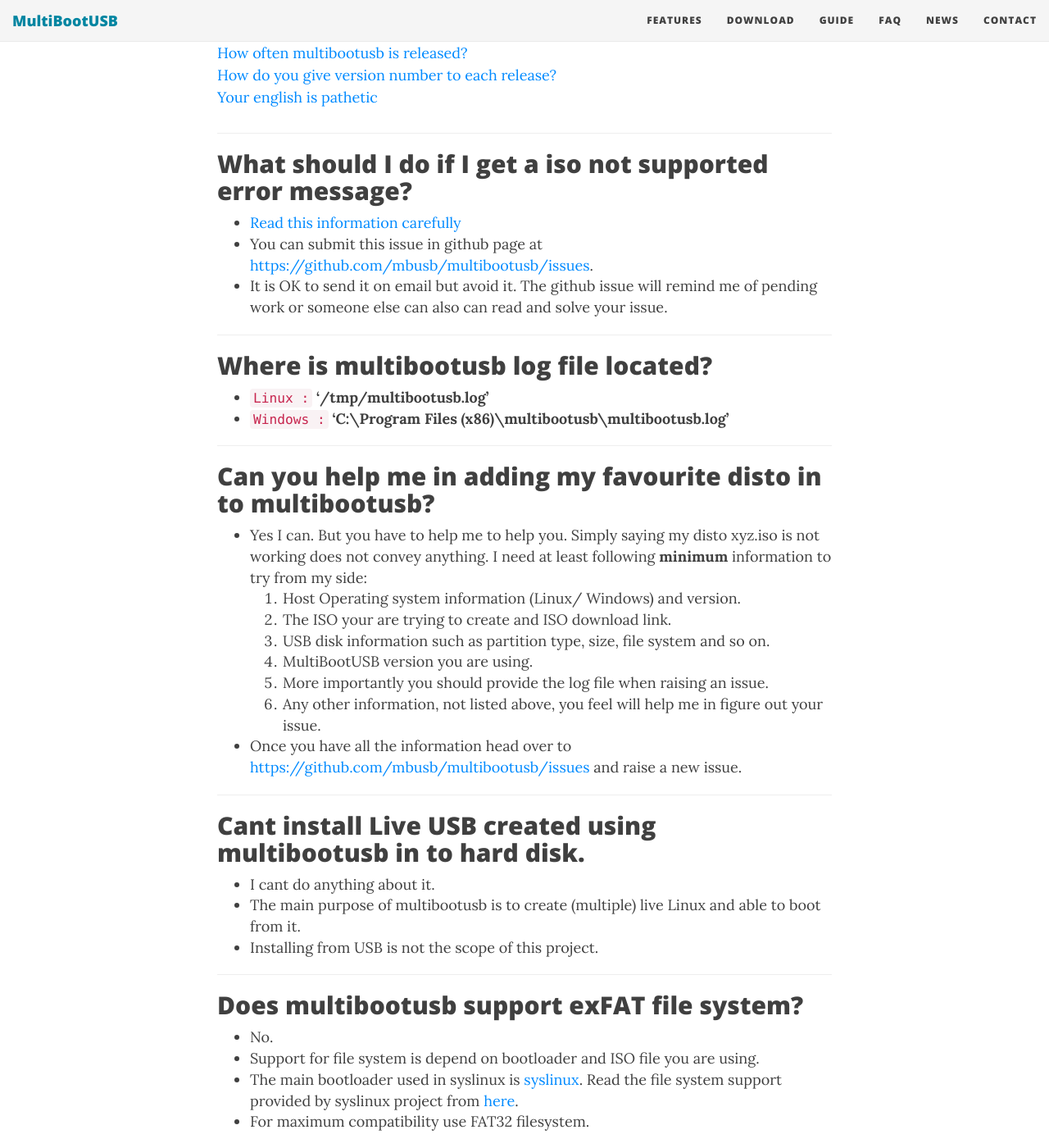
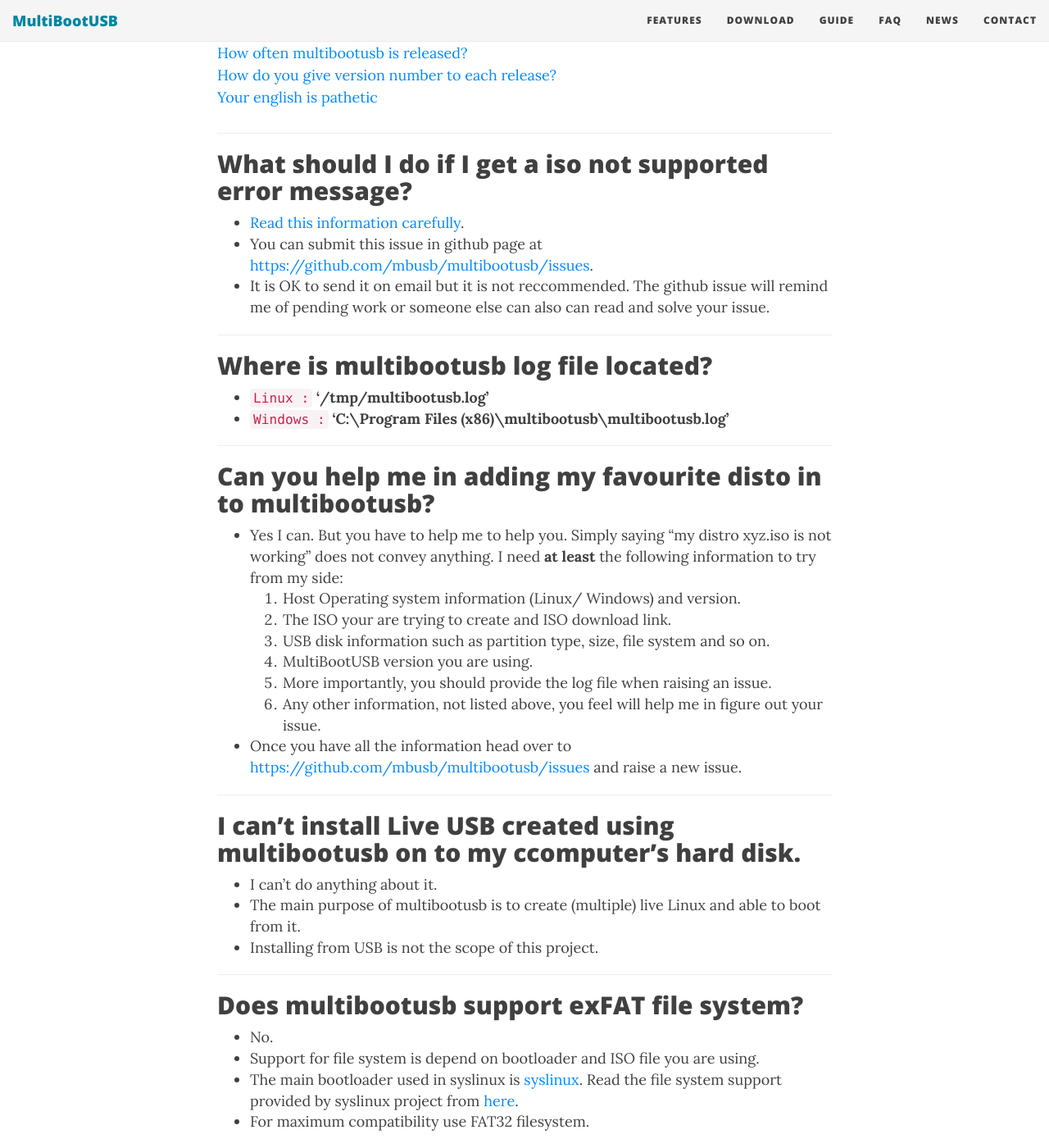
Before and after one commit to mbusb/mbusb.github.io, a Jekyll site: the page built from page_faq.md, in a window 1280 px wide and 1400 px high, scrolled down 685 px. Shown: the whole window at 82% size. Built offline with Jekyll 4.4.1, drawn with Linux system fonts in a browser that asks for light colours; nearby versions of some CDN libraries; some of the changed text lies outside the part shown.

Commit message:
Small grammar improvements to page_faq.md
I made a few approximations, so some parts may convey the wrong meaning, but I did my best. Hope it helps vaguely, and thanks for all your hard work! :)

```diff
--- a/page_faq.md
+++ b/page_faq.md
@@ -1,7 +1,7 @@
 ---
 layout: 	page
 title:      FAQ
-subtitle: 	Answers for most asked questions...
+subtitle: 	Answers for the most commonly asked questions...
 comments:   false
 noToc:      true
 group:      navigation
@@ -29,9 +29,9 @@
 
 ## What should I do if I get a iso not supported error message?
 
- * [Read this information carefully](#can-you-help-me-in-adding-my-favourite-disto-in-to-multibootusb)
+ * [Read this information carefully](#can-you-help-me-in-adding-my-favourite-disto-in-to-multibootusb).
  * You can submit this issue in github page at [https://github.com/mbusb/multibootusb/issues](https://github.com/mbusb/multibootusb/issues).
- * It is OK to send it on email but avoid it. The github issue will remind me of pending work or someone else can also can read and solve your issue.
+ * It is OK to send it on email but it is not reccommended. The github issue will remind me of pending work or someone else can also can read and solve your issue.
 
 ---
 
@@ -44,22 +44,22 @@
 
 ## Can you help me in adding my favourite disto in to multibootusb?
 
- * Yes I can. But you have to help me to help you. Simply saying my disto xyz.iso is not working does not convey anything.
- I need at least following **minimum** information to try from my side:
+ * Yes I can. But you have to help me to help you. Simply saying "my distro xyz.iso is not working" does not convey anything.
+ I need **at least** the following information to try from my side:
    1. Host Operating system information (Linux/ Windows) and version.
    2. The ISO your are trying to create and ISO download link.
    3. USB disk information such as partition type, size, file system and so on.
    4. MultiBootUSB version you are using.
-   5. More importantly you should provide the log file when raising an issue.
+   5. More importantly, you should provide the log file when raising an issue.
    6. Any other information, not listed above, you feel will help me in figure out your issue.
 
  * Once you have all the information head over to [https://github.com/mbusb/multibootusb/issues](https://github.com/mbusb/multibootusb/issues) and raise a new issue.
 
 ---
 
-## Cant install Live USB created using multibootusb in to hard disk.
+## I can't install Live USB created using multibootusb on to my ccomputer's hard disk.
 
- * I cant do anything about it.
+ * I can't do anything about it.
  * The main purpose of multibootusb is to create (multiple) live Linux and able to boot from it.
  * Installing from USB is not the scope of this project.
 
@@ -85,8 +85,8 @@
 
 ## Does multibootusb support EFI or UEFI booting?
 
- * Yes. But limited support.
- * It supports through GRUB2 bootloader.
+ * Yes, but with limited support.
+ * It is supported through the use of the GRUB2 bootloader.
  * Reason for limited support being that the menu entries for GRUB2 are generated/converted using
  syslinux config files. Some menu options specially available for syslinux does not have support under GRUB2.
 
@@ -162,7 +162,7 @@
 
 ## Your english is pathetic.
 
- * Fully agree with you. But I cant help.
+ * Fully agree with you. But I can't help that.
  * You are most welcome to correct it and send to me for improving.
 
 ---
```
Also changed, not shown: other parts of page_faq.md (+2 -2 lines).
